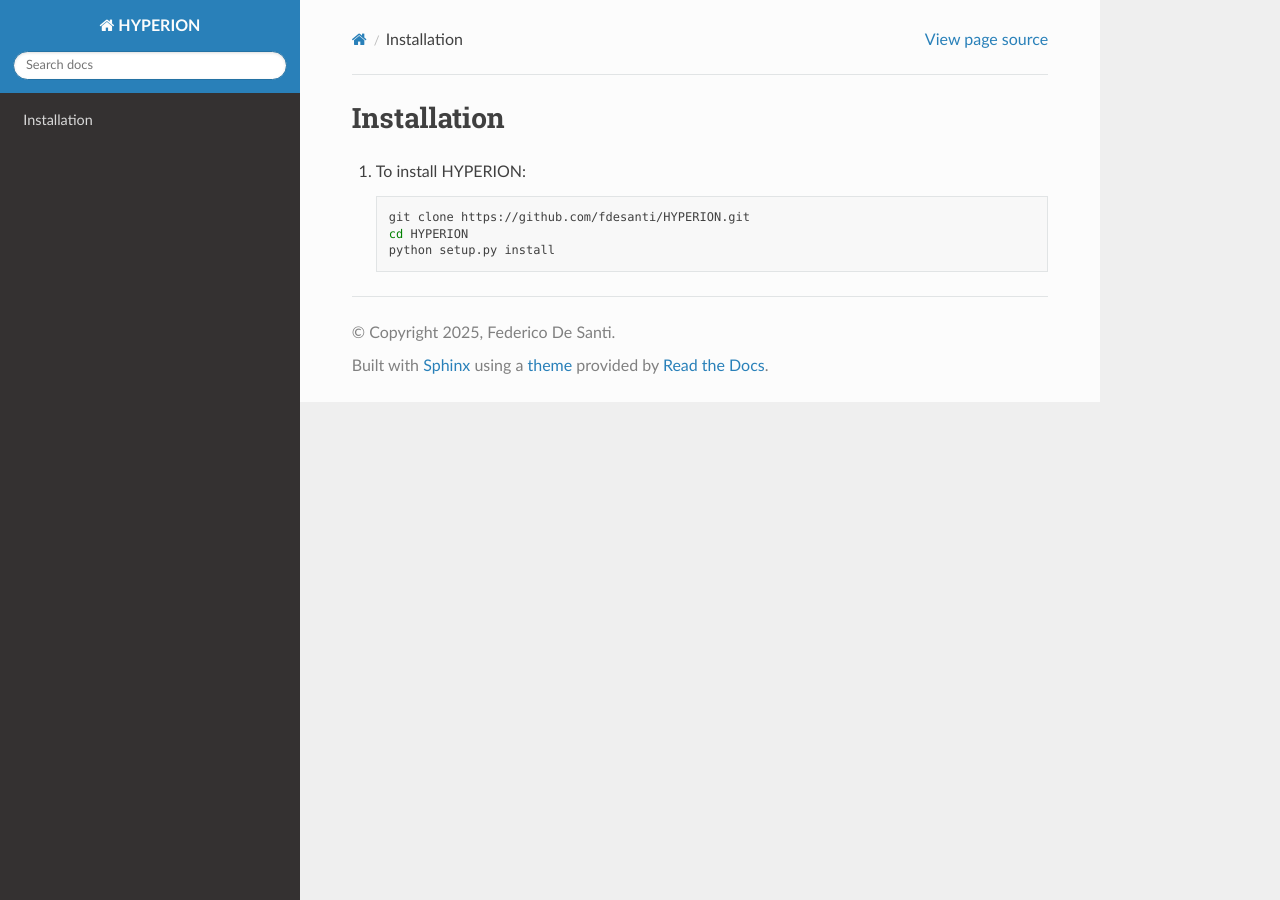
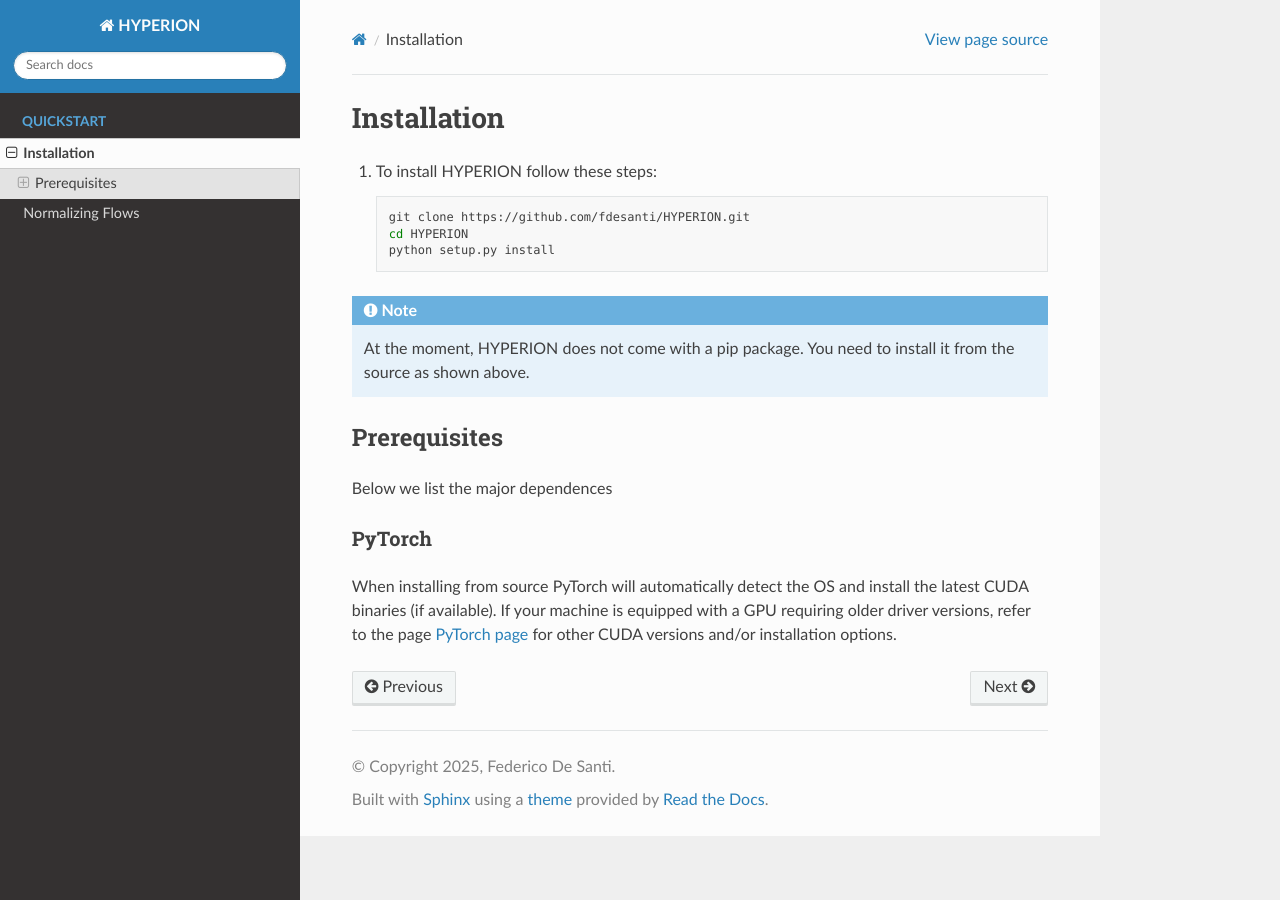
Before and after one commit to fdesanti/HYPERION, a Sphinx documentation site: the page built from docs/source/installation.md, in a window 1280 px wide. Built offline with Sphinx 7.4.7 and the Read the Docs theme 3.1.0, drawn with Linux system fonts in a browser that asks for light colours; pages that are not in the unit, such as notebooks, are missing from menus.

Commit message:
added source docs

````diff
--- a/docs/index.rst
+++ b/docs/index.rst
@@ -16,8 +16,8 @@
    :caption: Quickstart
    :maxdepth: 1
 
-   rst/installation
-
+   source/installation
+   source/normalizing_flows
 .. ```
 
 
--- a/docs/source/installation.md
+++ b/docs/source/installation.md
@@ -2,10 +2,23 @@
 # Installation
 
 
-1. To install HYPERION:
+1. To install HYPERION follow these steps:
 
    ```bash
    git clone https://github.com/fdesanti/HYPERION.git
    cd HYPERION
    python setup.py install
    ```
+
+```{Note}
+
+At the moment, HYPERION does not come with a pip package. You need to install it from the source as shown above.
+```
+
+## Prerequisites
+
+Below we list the major dependences
+
+### PyTorch
+When installing from source PyTorch will automatically detect the OS and install the latest CUDA binaries (if available).
+If your machine is equipped with a GPU requiring older driver versions, refer to the page [PyTorch page](https://pytorch.org/get-started/locally/) for other CUDA versions and/or installation options.
````
Also changed, not shown: docs/source/normalizing_flows.md (added, +7 -0 lines).
